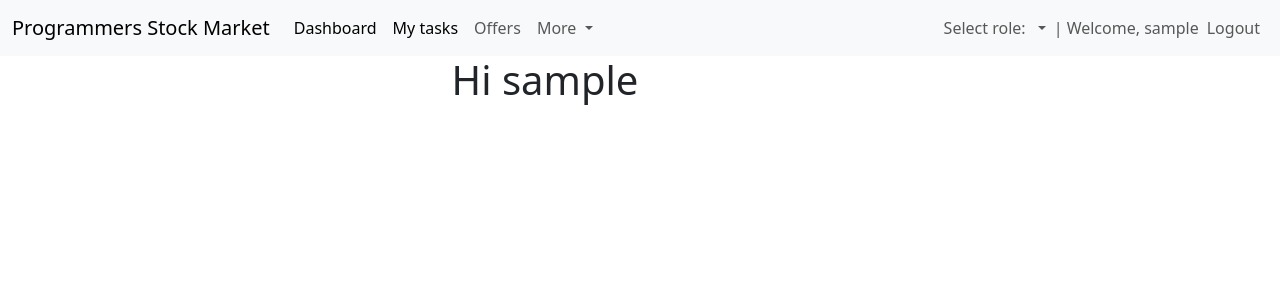
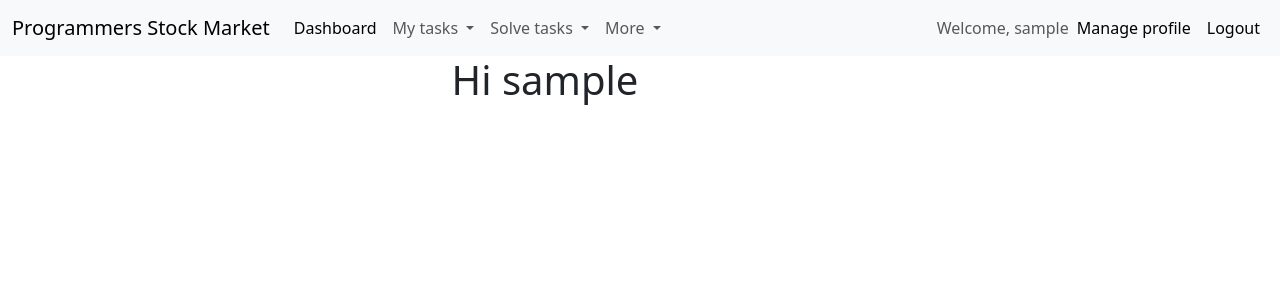
Before and after one commit to Devs-Hunting/stock-market-app, a Django app: page / in a window 1280 px wide. Shown: the top 300 px of the page. Run offline with Django 4.2, Linux system fonts and the light colour scheme; the visitor is signed in with stand-in values (Sample User, id 1).

Commit message:
removed role in session, navbar display depending on group, added group names to settings and context processor

```diff
--- a/src/psmproject/psmproject/settings/base.py
+++ b/src/psmproject/psmproject/settings/base.py
@@ -77,6 +77,7 @@ TEMPLATES = [
                 "django.template.context_processors.request",
                 "django.contrib.auth.context_processors.auth",
                 "django.contrib.messages.context_processors.messages",
+                "usersapp.context_processors.group_names",
             ],
         },
     },
@@ -192,3 +193,5 @@ SOCIALACCOUNT_PROVIDERS = {
         ],
     },
 }
+
+GROUP_NAMES = {"ADMINISTRATOR": "Administrator", "MODERATOR": "Moderator", "ARBITER": "Arbiter"}
--- a/src/psmproject/tasksapp/views/client.py
+++ b/src/psmproject/tasksapp/views/client.py
@@ -10,12 +10,6 @@ from usersapp.models import Skill
 
 from ..forms import TaskForm, UpdateTaskForm
 from ..models import Task
-
-# the group names should be defined somewhere in settings in the future
-ADMINISTRATOR = "ADMINISTRATOR"
-MODERATOR = "MODERATOR"
-ARBITER = "ARBITER"
-CLIENT = "CLIENT"
 
 
 class TasksListBaseView(LoginRequiredMixin, ListView):
--- a/src/psmproject/tasksapp/views/moderator.py
+++ b/src/psmproject/tasksapp/views/moderator.py
@@ -11,12 +11,6 @@ from django.views.generic.list import ListView
 from ..forms import ModeratorUpdateTaskForm
 from ..models import Task
 
-# the group names should be defined somewhere in settings in the future
-ADMINISTRATOR = "ADMINISTRATOR"
-MODERATOR = "MODERATOR"
-ARBITER = "ARBITER"
-CLIENT = "CLIENT"
-
 
 class TasksListView(UserPassesTestMixin, ListView):
     """
@@ -29,7 +23,11 @@ class TasksListView(UserPassesTestMixin, ListView):
 
     model = Task
     template_name = "tasks_list_all.html"
-    allowed_groups = [ADMINISTRATOR, MODERATOR, ARBITER]
+    allowed_groups = [
+        settings.GROUP_NAMES.get("ADMINISTRATOR"),
+        settings.GROUP_NAMES.get("MODERATOR"),
+        settings.GROUP_NAMES.get("ARBITER"),
+    ]
     redirect_url = reverse_lazy("dashboard")
     paginate_by = 10
     search_phrase_min = 3
@@ -73,7 +71,7 @@ class TaskEditView(UserPassesTestMixin, UpdateView):
 
     model = Task
     form_class = ModeratorUpdateTaskForm
-    allowed_groups = [MODERATOR]
+    allowed_groups = [settings.GROUP_NAMES.get("MODERATOR")]
 
     def get_success_url(self):
         task = self.get_object()
@@ -94,13 +92,10 @@ class TaskDeleteView(UserPassesTestMixin, DeleteView):
     """
 
     model = Task
-    allowed_groups = [MODERATOR]
+    allowed_groups = [settings.GROUP_NAMES.get("MODERATOR")]
     template_name = "tasksapp/task_confirm_delete.html"
 
     def get_success_url(self):
-        role = self.request.session.get("role")
-        if role in [None, CLIENT]:
-            return reverse_lazy("tasks-client-list")
         return reverse_lazy("tasks-all-list")
 
     def test_func(self):
--- a/src/psmproject/templates/navbar.html
+++ b/src/psmproject/templates/navbar.html
@@ -1,3 +1,4 @@
+{% load users_extras %}
 <nav class="navbar navbar-expand-lg bg-body-tertiary">
   <div class="container-fluid">
     <button class="navbar-toggler" type="button" data-bs-toggle="collapse" data-bs-target="#navbarToggler1"
@@ -7,15 +8,20 @@
     <div class="collapse navbar-collapse" id="navbarToggler1">
       <a class="navbar-brand">Programmers Stock Market</a>
       <ul class="navbar-nav me-auto mb-2 mb-lg-0">
+        {% if user.is_authenticated %}
         <li class="nav-item">
           <a class="nav-link active" href="{% url 'dashboard' %}">Dashboard</a>
         </li>
-        <li class="nav-item">
-          <a class="nav-link active" href="{% url 'tasks-client-list' %}">My tasks</a>
-        </li>
-        <li class="nav-item">
-          <a class="nav-link">Offers</a>
-        </li>
+        {% if user|has_group:GROUP_NAMES.MODERATOR %}
+          {% include "navbar_moderator.html" %}
+        {% endif %}
+        {% if user|has_group:GROUP_NAMES.ADMINISTRATOR %}
+          {% include "navbar_admin.html" %}
+        {% endif %}
+        {% if not user|has_group:GROUP_NAMES.ADMINISTRATOR and not user|has_group:GROUP_NAMES.MODERATOR %}
+          {% include "navbar_user.html" %}
+        {% endif%}
+         {% endif %}
         <li class="nav-item dropdown">
           <a class="nav-link dropdown-toggle" href="#" role="button" data-bs-toggle="dropdown" aria-expanded="false">
             More
@@ -23,33 +29,18 @@
           <ul class="dropdown-menu">
             <li><a class="dropdown-item" href="#">About</a></li>
             <li><a class="dropdown-item" href="#">Contact</a></li>
-            <li><hr class="dropdown-divider"></li>
-            <li><a class="dropdown-item" href="#">Manage profile</a></li>
           </ul>
         </li>
       </ul>
       <ul class="navbar-nav ms-md-auto">
        {% if user.is_authenticated %}
-          <li class="navbar-text">Select role: </li>
-          <li class="nav-item dropdown">
-              <a class="nav-link dropdown-toggle" href="#" role="button" data-bs-toggle="dropdown" aria-expanded="false">
-                {{request.session.role_name}}
-              </a>
-              <ul class="dropdown-menu">
-                  {% for group in user.groups.all %}
-                    <li>
-                        <form action="{% url 'set-role' group.id %}" method="POST">{% csrf_token %}
-                        <button type="submit" class="dropdown-item" href="">{{group}}</button>
-                        </form>
-                    </li>
-                  {% endfor %}
-              </ul>
+          <li class="navbar-text">Welcome, {{ user }}</li>
+          <li class="nav-item">
+            <a class="nav-link active" href="{% url 'profile' %}">Manage profile</a>
           </li>
-          <li class="navbar-text">|  Welcome, {{ user }}</li>
           <li class="nav-item">
-            <a class="nav-link ative" href="{% url 'account_logout' %}">Logout</a>
+            <a class="nav-link active" href="{% url 'account_logout' %}">Logout</a>
           </li>
-
        {% else %}
           <li class="nav-item">
             <a class="nav-link active" href="{% url 'account_signup' %}">Sign up</a>
--- /dev/null
+++ b/src/psmproject/templates/navbar_user.html
@@ -0,0 +1,23 @@
+        <li class="nav-item dropdown">
+          <a class="nav-link dropdown-toggle" href="{% url 'tasks-client-list' %}" role="button" data-bs-toggle="dropdown" aria-expanded="false">
+            My tasks
+          </a>
+          <ul class="dropdown-menu">
+            <li><a class="dropdown-item" href="{% url 'tasks-client-list' %}#">Tasks list</a></li>
+            <li><a class="dropdown-item" href="#">Pending offers</a></li>
+            <li><a class="dropdown-item" href="{% url 'tasks-client-history-list' %}#">Closed tasks</a></li>
+            <li><hr class="dropdown-divider"></li>
+            <li><a class="dropdown-item" href="{% url 'task-create' %}#">Create task</a></li>
+          </ul>
+        </li>
+        <li class="nav-item dropdown">
+          <a class="nav-link dropdown-toggle" href="{% url 'tasks-client-list' %}" role="button" data-bs-toggle="dropdown" aria-expanded="false">
+            Solve tasks
+          </a>
+          <ul class="dropdown-menu">
+            <li><a class="dropdown-item" href="{% url 'tasks-client-list' %}">Tasks taken</a></li>
+            <li><a class="dropdown-item" href="#">Offers</a></li>
+            <li><a class="dropdown-item" href="#">Find task</a></li>
+            <li><a class="dropdown-item" href="#">Closed tasks</a></li>
+          </ul>
+        </li>
--- /dev/null
+++ b/src/psmproject/usersapp/context_processors.py
@@ -0,0 +1,5 @@
+from django.conf import settings
+
+
+def group_names(request):
+    return {"GROUP_NAMES": settings.GROUP_NAMES}
--- /dev/null
+++ b/src/psmproject/usersapp/templatetags/users_extras.py
@@ -0,0 +1,8 @@
+from django import template
+
+register = template.Library()
+
+
+@register.filter(name="has_group")
+def has_group(user, group_name):
+    return user.groups.filter(name=group_name).exists()
```
Also changed, not shown: src/psmproject/templates/navbar_admin.html (added, +10 -0 lines), src/psmproject/templates/navbar_moderator.html (added, +12 -0 lines), src/psmproject/usersapp/signals.py (deleted, +0 -8 lines), src/psmproject/usersapp/templatetags/__init__.py (added).
